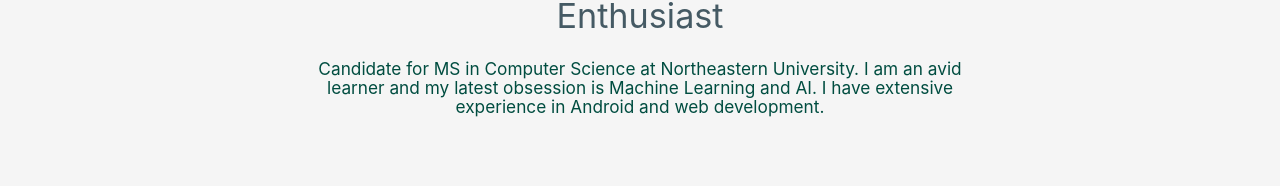
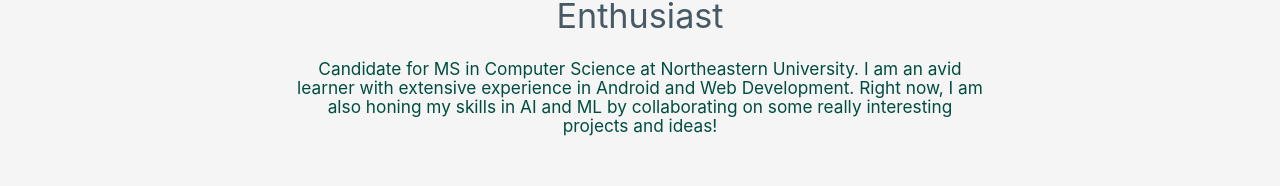
Before and after one commit to krit95/portfolio, a React (Create React App) app: page /#/ in a window 1280 px wide. Shown: the part 480-666 px from the top of the page. Built offline with nearby package versions, Linux system fonts and the light colour scheme.

Commit message:
Update about detail

```diff
--- a/src/components/details/AboutDetails.js
+++ b/src/components/details/AboutDetails.js
@@ -1,7 +1,7 @@
 const AboutDetails = {
     img_src: "res/images/my_photo.jpg",
     subtitle : "Graduate Student | Android/Web developer | AI Enthusiast",
-    content : "Candidate for MS in Computer Science at Northeastern University. I am an avid learner and my latest obsession is Machine Learning and AI. I have extensive experience in Android and web development.",
+    content : "Candidate for MS in Computer Science at Northeastern University. I am an avid learner with extensive experience in Android and Web Development. Right now, I am also honing my skills in AI and ML by collaborating on some really interesting projects and ideas!",
     post_script: "Always looking for interesting opportunities to collaborate and learn in mobile/web development and Machine Learning."
 }
 
```
